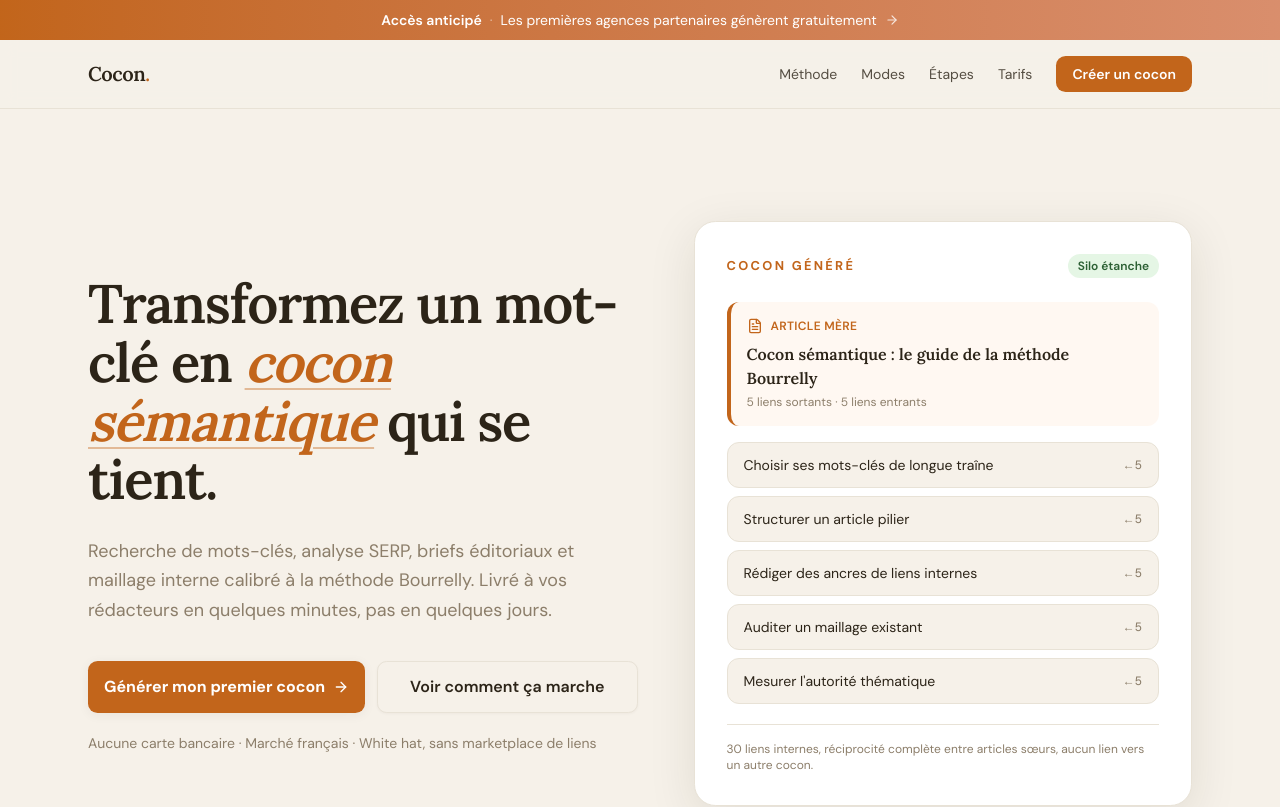
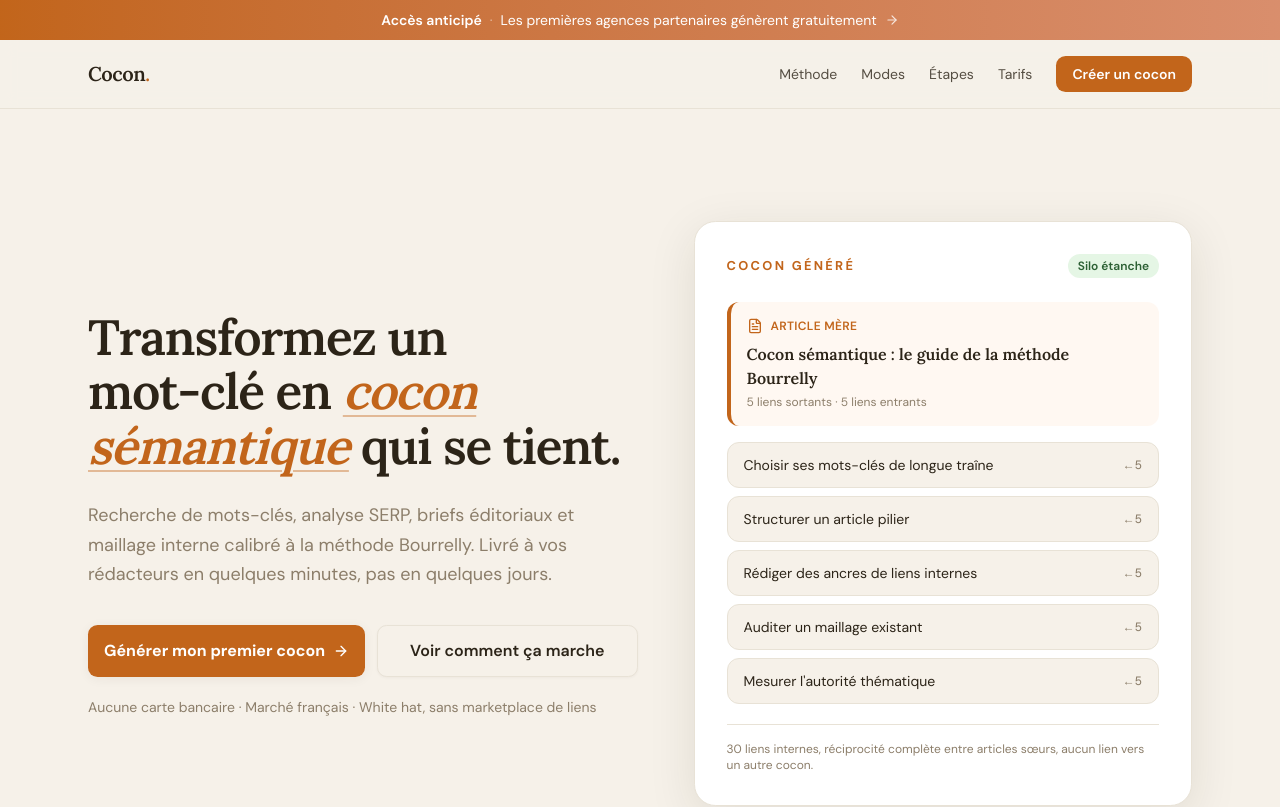
Before and after one commit to MisterZogs/seo-cocon-saas, a Next.js app in the folder frontend/: page / in a window 1280 px wide. Shown: the top 807 px of the page. Built offline with nearby package versions, Linux system fonts and the light colour scheme.

Commit message:
auto: page.tsx"

```diff
--- a/frontend/app/page.tsx
+++ b/frontend/app/page.tsx
@@ -64,8 +64,10 @@ export default function Home() {
       {/* Hero */}
       <section className="mx-auto grid w-full max-w-6xl items-center gap-14 px-6 py-20 lg:grid-cols-[1.05fr_1fr] lg:py-28">
         <div>
-          <h1 className="font-serif text-4xl leading-[1.08] font-semibold sm:text-5xl lg:text-[3.4rem]">
-            Transformez un mot-clé en{" "}
+          {/* `mot-clé` doit rester insécable : le trait d'union offre sinon un
+              point de césure et la première ligne casse au milieu du mot. */}
+          <h1 className="font-serif text-4xl leading-[1.1] font-semibold text-balance sm:text-5xl lg:text-[3.1rem]">
+            Transformez un <span className="whitespace-nowrap">mot-clé</span> en{" "}
             <span className="accent-word-underline">cocon sémantique</span> qui
             se tient.
           </h1>
```
